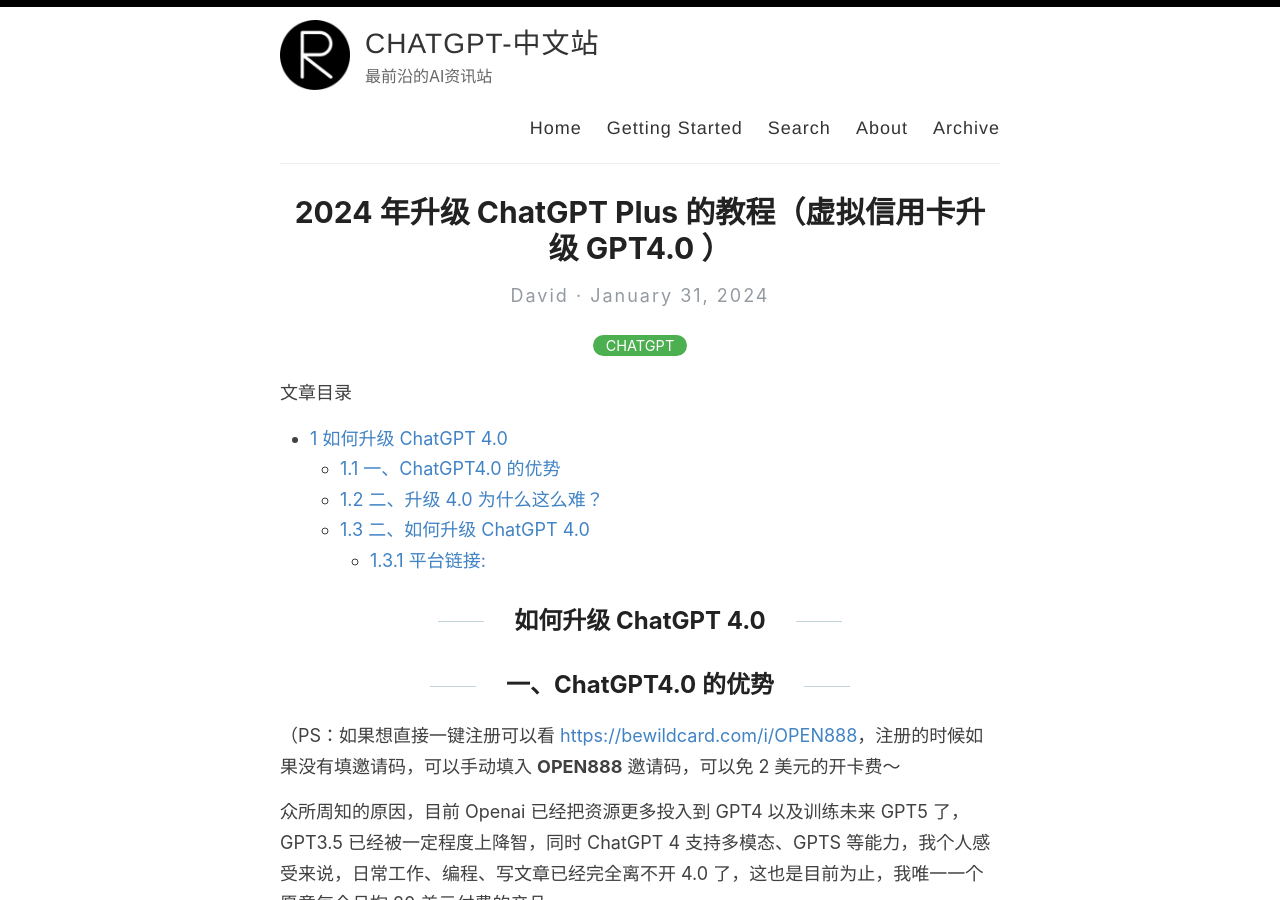
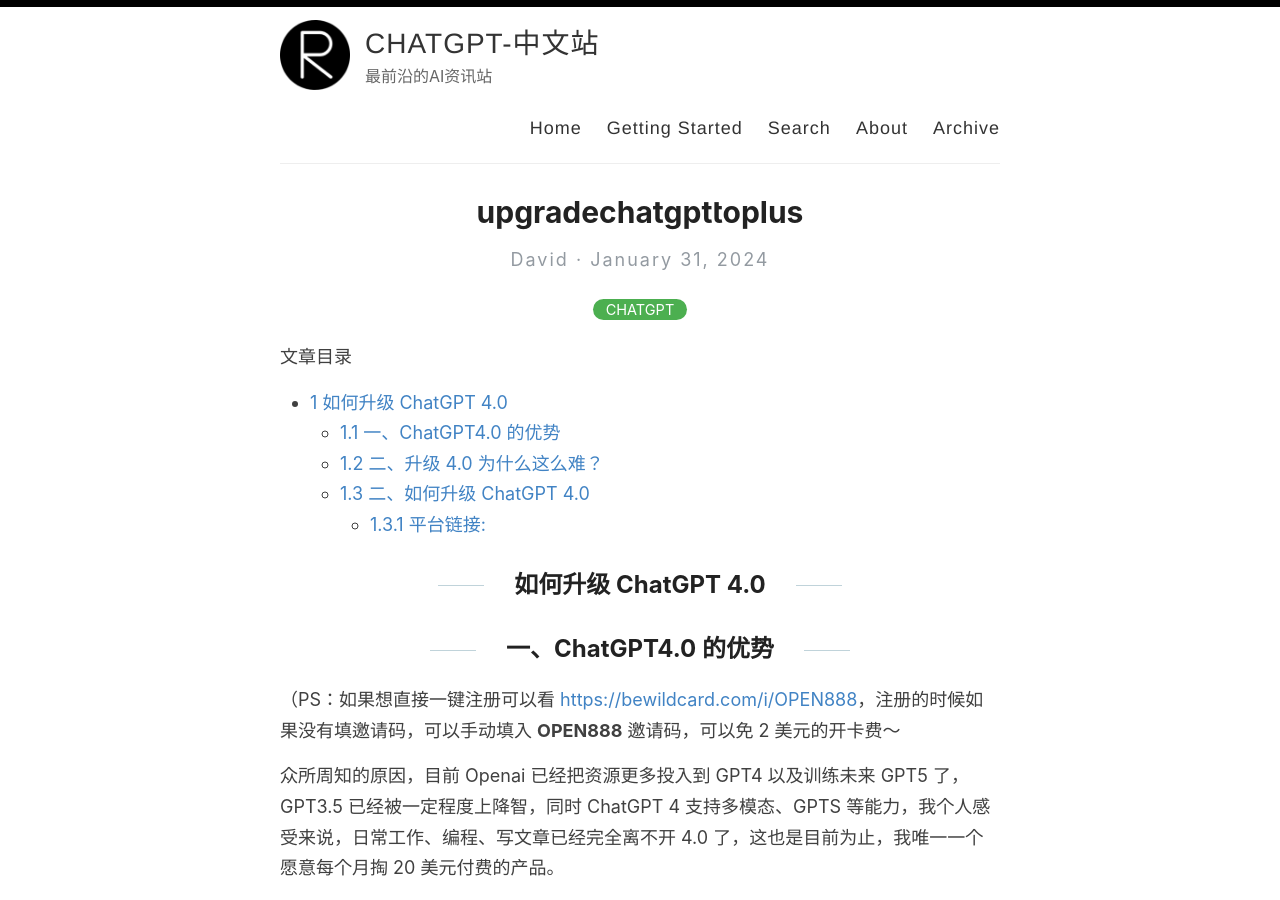
Before and after one commit to chatgtpcn/chatgtpcn, a Jekyll site: the page built from _posts/2024-1-31-upgradechatgpttoplus.md, in a window 1280 px wide and 900 px high. Built offline with Jekyll 4.4.1, drawn with Linux system fonts in a browser that asks for light colours.

Commit message:
Update 2024-1-31-upgradechatgpttoplus.md

```diff
--- a/_posts/2024-1-31-upgradechatgpttoplus.md
+++ b/_posts/2024-1-31-upgradechatgpttoplus.md
@@ -1,6 +1,6 @@
 ---
 layout: post
-title:  2024 年升级 ChatGPT Plus 的教程（虚拟信用卡升级 GPT4.0 ）
+title:  upgradechatgpttoplus
 categories: [CHATGPT]
 ---
 
```
